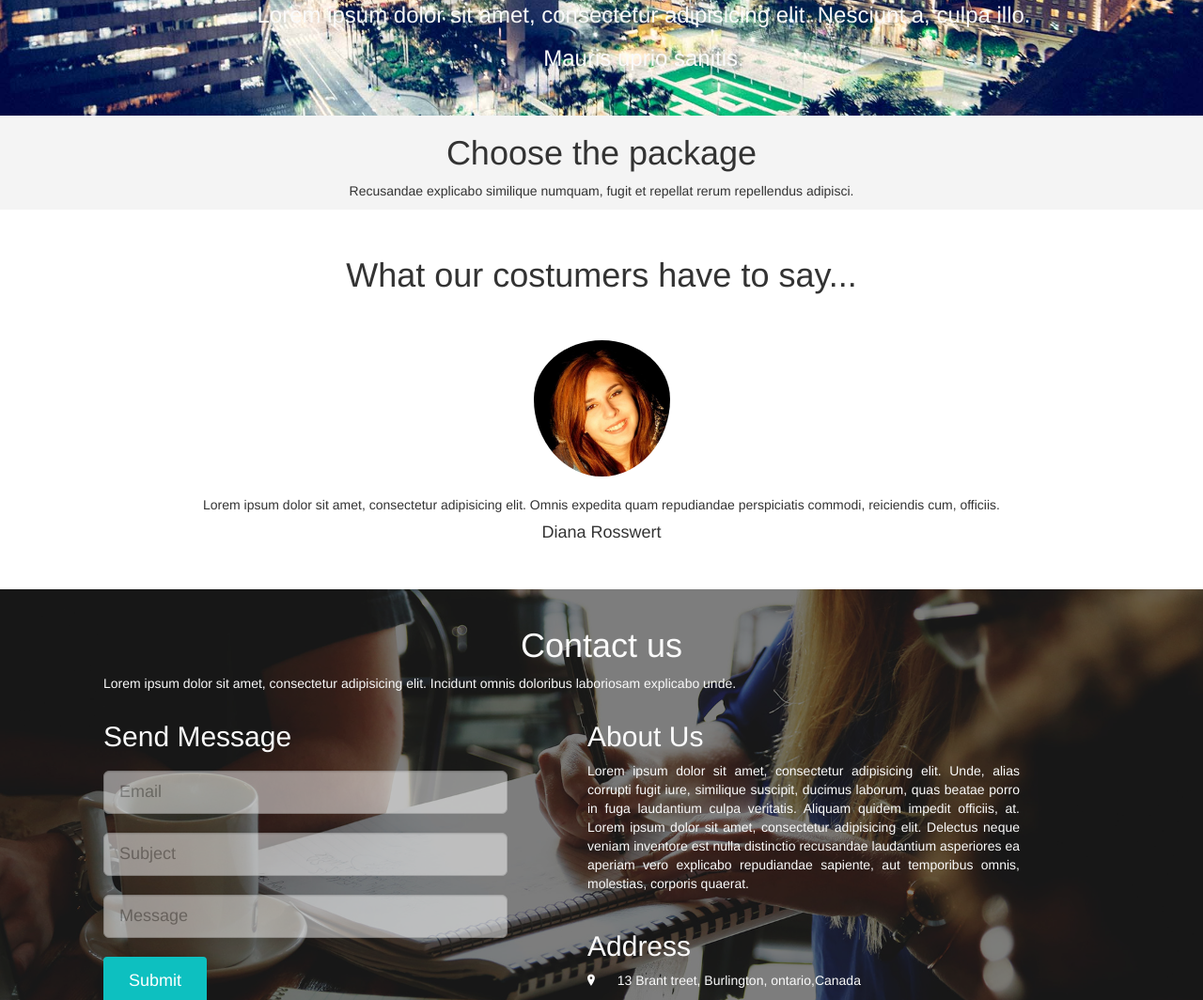
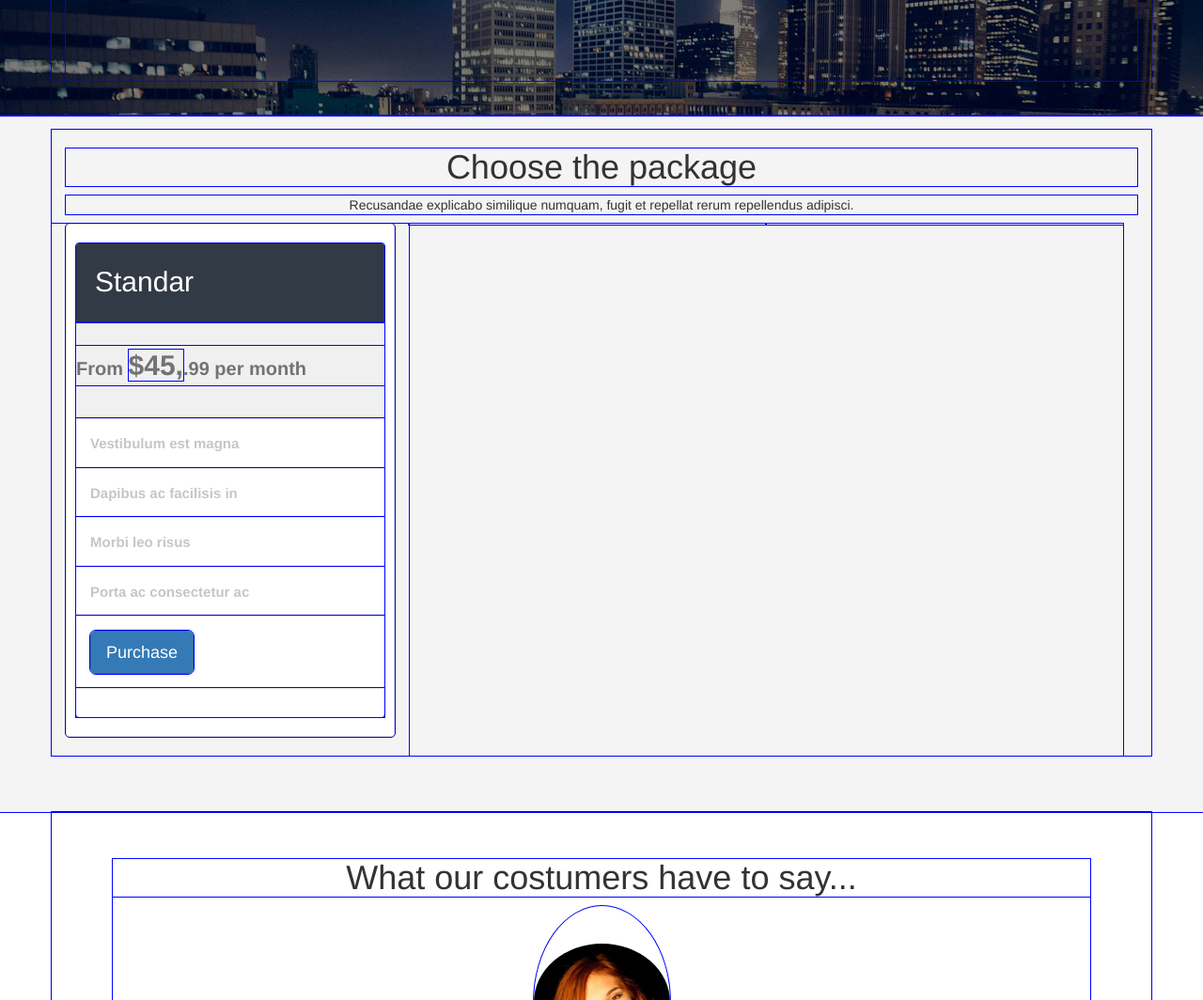
Before and after one commit to milililipily/primes, a plain HTML site: page index.html in a window 1280 px wide. Shown: the part 3737-4801 px from the top of the page at 94% size. Drawn offline with nearby package versions, Linux system fonts and the light colour scheme; files whose address does not match are found by name.

Commit message:
corrigiendo

```diff
--- a/css/main.css
+++ b/css/main.css
@@ -1,8 +1,7 @@
-/*{
+*{
 outline: 1px solid blue;
-}*/
+}
 /*inicio Menu*/
-
 .list-nav{
 	text-align: right;
 }
@@ -118,21 +117,51 @@ width: 100%;
 /*fin del portafolio*/
 /*inicio fondo2*/
 .fondo2{
-background: url("../img/background/city.jpg") no-repeat center center;
+background: url("../img/background/city.jpg") no-repeat;
 background-size: 100% auto;
 height: 400px;
 color:#FAFAFA;
+}
+.letra{
 text-align: center;
 padding:130px 100px;
-}
-.letra{
-padding:130px 100px;/*no es necesaria que le ponga la unidad*/
-}
+}/*no es necesaria que le ponga la unidad*/
 /*fin fondo2*/
 
 /* start package*/
 .package{
 	background-color: #f4f4f4;
+	padding: 15px 0 60px 0;
+}
+.package .columna{
+	background-color: #fff;
+	padding: 20px 10px;
+	color: #C6C6C6;
+	font-size: 15px;
+	font-weight: bold;
+}
+.package .columna .panel-heading{
+	padding: 20px;
+	font-size: 30px;
+	background-color: #323A45;
+	color: #fff;
+	font-weight: normal;
+}
+.package .columna .panel-body{
+	padding: 25px 0;
+	background-color: #F0F0F0;
+	color: #737373;
+	font-weight: bold;
+	font-size: 20px;
+}
+.package .columna.active .panel-heading{
+	background-color: #0CC0BF;
+}
+.package .columna .panel-body .moneda{
+	font-size: 30px;
+}
+.list-group-item{
+	padding: 15px;
 }
 /*end package*/
 /*customer*/
--- a/index.html
+++ b/index.html
@@ -37,7 +37,6 @@
 					</div>
 				</div>
 			</div>
-
 			<div class="centro">
 					<h1>Launch your <strong>Business</strong> with <strong>Primes</strong></h1>
 					<p>Lorem ipsum dolor sit amet, consectetur adipisicing elit. Quibusdam consequatur illum praesentium aliquid quam cupiditate, officia ipsa libero sint provident, voluptatum iusto fugiat asperiores quidem enim velit. Officiis, ratione, quidem.</p>
@@ -259,6 +258,29 @@
 	<div class="container">
 		<h1 class="text-center">Choose the package</h1>
 		<p class="text-center">Recusandae explicabo similique numquam, fugit et repellat rerum repellendus adipisci.</p>
+			<div class="row">
+				<div class="col-md-4">
+					<div class="panel panel-default columna">
+				        <div class="panel-heading">Standar</div>
+				        <div class="panel-body">
+				          <p>From <span class="moneda">$45,</span>.99 per month</p>
+				        </div>
+				        <!-- List group -->
+				        <ul class="list-group">
+				          <li class="list-group-item">Vestibulum est magna</li>
+				          <li class="list-group-item">Dapibus ac facilisis in</li>
+				          <li class="list-group-item">Morbi leo risus</li>
+				          <li class="list-group-item">Porta ac consectetur ac</li>
+				          <li class="list-group-item"><button class="btn btn-primary btn-lg">Purchase</button></li>
+				          <li class="list-group-item"></li>
+				        </ul>
+				      </div>
+							</div>
+				<div class="col-md-4">
+				</div>
+				<div class="col-md-4">
+				</div>
+			</div>
 	</div>
 </div>
 <!--fin package-->
@@ -270,6 +292,7 @@
 			<p>Lorem ipsum dolor sit amet, consectetur adipisicing elit. Omnis expedita quam repudiandae perspiciatis commodi, reiciendis cum, officiis.</p>
 			<h4>Diana Rosswert</h4>
 	</div>
+
 </div>
 <!--end custom-->
 <!--contact-->
@@ -326,7 +349,7 @@
 <footer>
 <p class="text-center"><small>primes 2015 - laboratoria.la</small></p>
 </footer>
-
+Lorem ipsum dolor sit amet, consectetur adipisicing elit. Excepturi quasi vitae consequatur, asperiores, omnis voluptatibus neque cum suscipit aliquam. Quis ipsam quasi, possimus earum omnis placeat repellat ullam nisi doloremque.
 
 </div>
 <!--fin de portafolio-->
```
Lines whose indentation alone changed are shown as unchanged.
